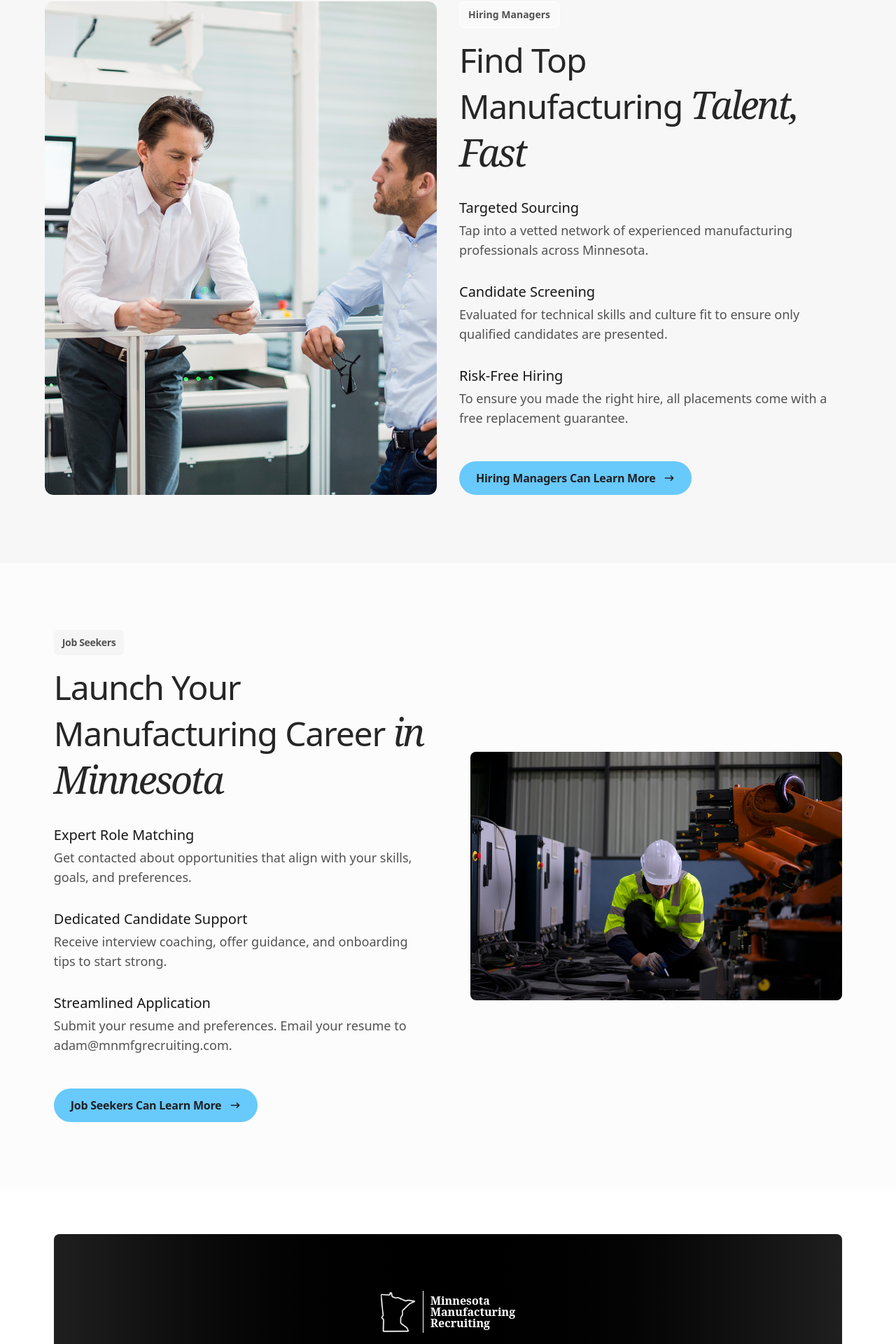
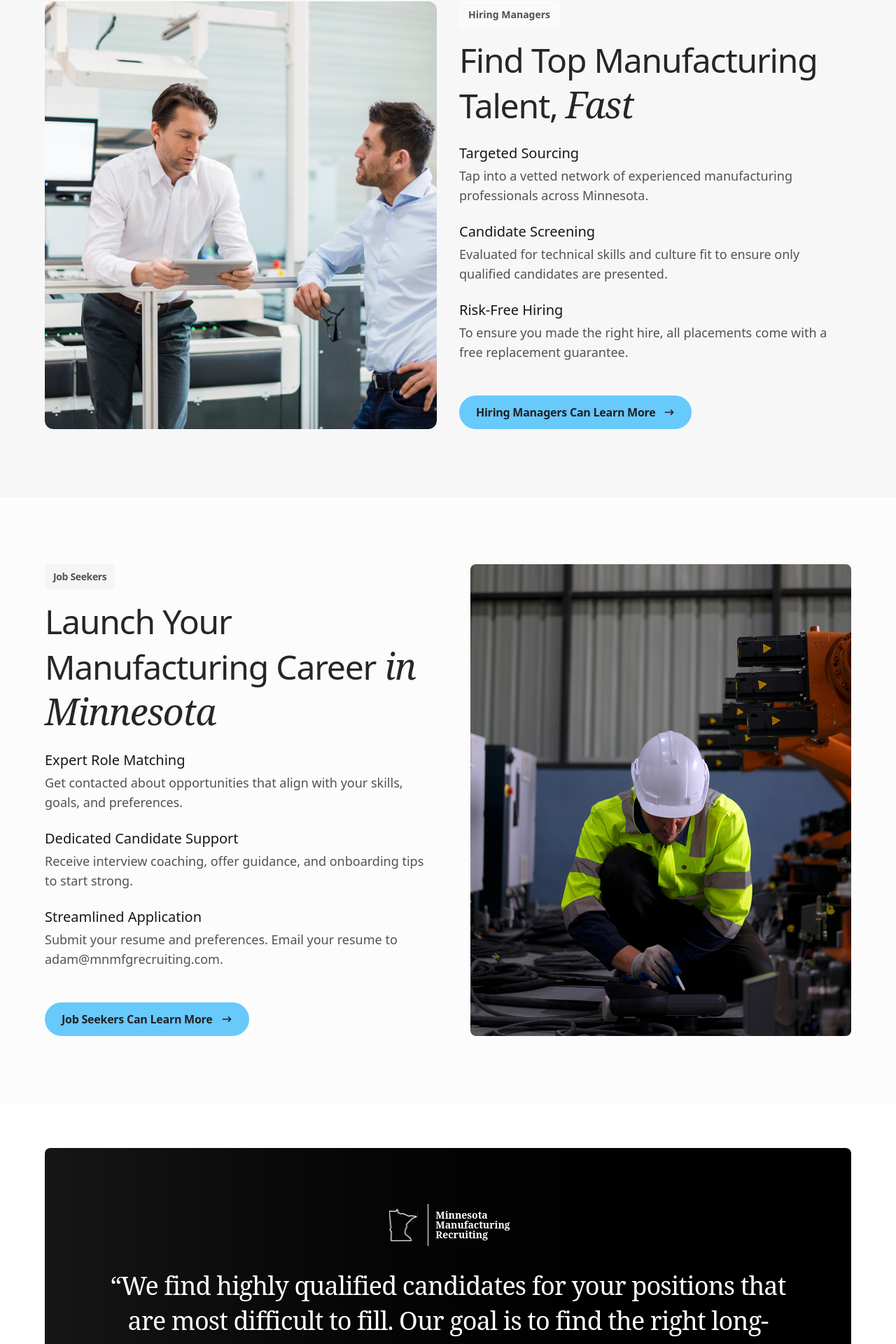
Before and after one commit to mhlauf1/mmr, a Next.js app: page / in a window 1280 px wide. Shown: the part 855-2775 px from the top of the page at 70% size. Built offline with nearby package versions, Linux system fonts and the light colour scheme.

Commit message:
home page tweaks:

```diff
--- a/src/sections/home/AdamQuote.tsx
+++ b/src/sections/home/AdamQuote.tsx
@@ -3,8 +3,8 @@ import Image from "next/image";
 
 const AdamQuote = () => {
   return (
-    <section className="px-4 md:px-[6%] mb-12 md:mb-16 mx-auto">
-      <div className="rounded-lg  bg-linear-to-r from-[#1f1f20] to-[#1f1f20] via-black relative flex-col   flex items-center justify-center py-12 md:py-20 mt-12 md:mt-16 px-4">
+    <section className="px-4 md:px-[4%] lg:px-[5%] mb-12 md:mb-16 mx-auto">
+      <div className="rounded-lg  bg-linear-to-r from-[#161616] to-black relative flex-col   flex md:items-center justify-center py-10 md:py-20 mt-12 md:mt-16 px-4">
         <div
           className={`flex flex-row items-center mb-2 gap-[10px]
             `}
@@ -12,32 +12,36 @@ const AdamQuote = () => {
           <Image
             src="/minnesota.svg"
             alt="Minnesota Manufacturing Recruiting"
-            className="filter brightness-0 invert"
+            className="filter h-[42px] md:h-[50px] brightness-0 invert"
             width={50}
             height={50}
           />
           <div className="h-[60px] w-[1px] bg-white"></div>
-          <h3 className="font-pt-serif leading-[1] md:text-base text-white font-semibold text-sm">
+          <h3 className="font-pt-serif leading-[1]  text-white font-semibold text-xs md:text-sm">
             Minnesota <br /> Manufacturing <br /> Recruiting
           </h3>
         </div>
-        <h3 className="text-white  md:max-w-5xl font-pt-serif tracking-tight px-2 md:px-4 leading-[1.3] mt-6 text-2xl md:text-3xl lg:text-4xl  text-center ">
+        <h3 className="text-white  md:max-w-5xl font-pt-serif tracking-tight px-2 md:px-4 leading-[1.4] mt-4 md:mt-6 text-2xl md:text-3xl lg:text-4xl  md:text-center ">
           “We find highly qualified candidates for your positions that are most
           difficult to fill. Our goal is to find the right long-term fit for
           your company and to provide a great experience for you and the
           candidate.”
         </h3>
+        <div className="flex mt-8 flex-col items-end md:items-center">
           <Image
             src="/adam-mott.png"
             height={108}
-          className="rounded-full h-[88px] md:h-[108px] w-[88px] md:w-[108px] mt-8"
+            className="rounded-full h-[64px] md:h-[74px] w-[64px] md:w-[74px] mt-12 md:mt-8"
             width={108}
             alt="Adam Mott"
           />
-        <h3 className="mt-3 font-semibold text-lg md:text-xl text-white">
+          <h3 className="mt-3 font-semibold text-base md:text-lg lg:text-xl text-white">
             Adam Mott
           </h3>
-        <p className="text-neutral-300">Founder & Principal Recruiter</p>
+          <p className="text-neutral-300 md:text-base text-sm">
+            Founder & Principal Recruiter
+          </p>
+        </div>
       </div>
     </section>
   );
--- a/src/sections/home/CTA.tsx
+++ b/src/sections/home/CTA.tsx
@@ -3,10 +3,10 @@ import { Button } from "@/components/Buttons";
 
 const CTA = () => {
   return (
-    <section className="bg-[#202023] relative h-[60vh] py-16 md:py-0 md:h-[65vh]">
-      <div className="px-4 sm:px-8 h-full justify-center py-8 items-center flex flex-col">
+    <section className="bg-[#111111] relative h-[60vh] py-16 md:py-0 md:h-[65vh]">
+      <div className="px-4 md:px-[4%] lg:px-[5%] h-full justify-center py-8 items-center flex flex-col">
         <div className="flex flex-col md:mt-auto  items-center">
-          <h2 className="text-3xl sm:text-5xl max-w-[15ch] md:max-w-xl text-white md:text-7xl font-medium tracking-tight text-center">
+          <h2 className=" text-4xl md:text-5xl max-w-[15ch] md:max-w-xl text-white lg:text-6xl font-medium tracking-tight text-center">
             Find the perfect hire for
             <span className="font-pt-serif tracking-tighter italic">
               {" "}
--- a/src/sections/home/FAQ.tsx
+++ b/src/sections/home/FAQ.tsx
@@ -32,15 +32,15 @@ export default function FAQ() {
   const toggle = (i: number) => setOpenIndex(openIndex === i ? null : i);
 
   return (
-    <section className="px-4 sm:px-6 lg:px-8 pt-20 md:pt-24 mb-8">
-      <h2 className="text-3xl md:text-5xl font-medium tracking-tight text-center mb-4 md:mb-6">
+    <section className=" px-4 md:px-[4%] lg:px-[5%] pt-16 md:pt-24 mb-8 md:mb-20">
+      <h2 className="text-3xl md:text-4xl lg:text-5xl font-medium tracking-tight text-center mb-4 md:mb-6">
         Frequently Asked Questions
       </h2>
       <p className="text-center text-neutral-600 md:text-lg mb-8">
         Get answers to frequently asked questions about the recruitment process.
       </p>
 
-      <div className="max-w-7xl bg-neutral-100 rounded-xl px-[3%] p-12 mx-auto">
+      <div className="max-w-7xl bg-neutral-50 border border-neutral-100 rounded-xl px-[3%] p-6 md:p-12 mx-auto">
         <div className="divide-y divide-gray-200">
           {faqs.map((item, idx) => {
             const isOpen = openIndex === idx;
--- a/src/sections/home/Hero.tsx
+++ b/src/sections/home/Hero.tsx
@@ -43,7 +43,7 @@ const Hero = () => {
                 >
                   <button
                     type="button"
-                    className="inline-flex items-center whitespace-nowrap mb-4 tracking-tight font-semibold cursor-pointer text-sm bg-white/10 backdrop-blur gap-2 md:px-3 md:py-2 rounded-full duration-200 hover:text-white hover:shadow-xs text-neutral-50"
+                    className="inline-flex items-center whitespace-nowrap mb-8 md:mb-4 tracking-tight font-semibold cursor-pointer text-sm bg-white/10 backdrop-blur gap-2 md:px-3 md:py-2 rounded-full duration-200 hover:text-white hover:shadow-xs text-neutral-50"
                   >
                     {/* hidden below md, shown md+ */}
                     <span className="hidden md:inline whitespace-nowrap">
@@ -63,10 +63,10 @@ const Hero = () => {
                   initial="hidden"
                   animate="visible"
                   variants={textVariants}
-                  className=" mb-2 md:mb-4 text-center md:text-start md:max-w-[20ch] mx-auto font-normal leading-[1.2] text-[36px] sm:text-5xl lg:text-7xl text-white tracking-tight"
+                  className=" mb-2 md:mb-4 text-center md:text-start md:max-w-[20ch] mx-auto font-normal leading-[1.2] text-4xl sm:text-5xl lg:text-7xl text-white tracking-tight"
                 >
                   Connecting Minnesota Manufacturers with
-                  <span className="font-pt-serif tracking-tighter italic">
+                  <span className="font-pt-serif tracking-tight italic">
                     {" "}
                     Exceptional Talent
                   </span>
--- a/src/sections/home/HiringManagers.tsx
+++ b/src/sections/home/HiringManagers.tsx
@@ -44,13 +44,13 @@ const HiringManagers = () => {
               <span className="text-sm md:text-md bg-neutral-50 border border-white px-3 py-2 rounded-md font-semibold text-neutral-600">
                 Hiring Managers
               </span>
-              <h2 className="mt-4 text-4xl  md:text-5xl text-center md:text-start max-w-[18ch] font-medium text-neutral-800 leading-tight tracking-tight">
-                Find Top Manufacturing{" "}
-                <span className="font-pt-serif text-[42px] md:text-[54px] italic tracking-tighter">
-                  Talent, Fast
+              <h2 className="mt-4 text-3xl md:text-4xl lg:text-5xl text-center md:text-start font-medium text-neutral-800 leading-tight tracking-tight">
+                Find Top Manufacturing Talent,{" "}
+                <span className="font-pt-serif text-[31px] md:text-[40px] lg:text-[52px] italic tracking-tight">
+                  Fast
                 </span>
               </h2>
-              <div className="mt-8 flex flex-col gap-8">
+              <div className="mt-6 flex flex-col gap-6">
                 {contentData.map((item) => (
                   <div key={item.id} className="flex flex-col gap-1">
                     <h4 className="text-neutral-900 font-medium text-lg md:text-xl">
--- a/src/sections/home/JobSeekers.tsx
+++ b/src/sections/home/JobSeekers.tsx
@@ -23,22 +23,22 @@ const contentData = [
 
 const JobSeekers = () => {
   return (
-    <section className="flex border-t border-neutral-100  bg-[#FCFCFC] flex-col pt-12 md:py-24 px-4 md:px-[6%]">
+    <section className="flex border-t border-neutral-100  bg-[#FCFCFC] flex-col pt-12 md:py-24  px-4 md:px-[4%] lg:px-[5%]">
       <div className="flex justify-between md:max-w-[90vw] md:min-h-[60vh] w-full mx-auto flex-col md:flex-row gap-8 md:gap-16">
         <div className="flex md:items-start w-full items-center justify-between flex-1 flex-col">
           <div className="flex flex-col items-center md:items-start">
             <span className="text-sm md:text-md bg-neutral-100 px-3 py-2 rounded-md tracking-tight font-semibold text-neutral-600">
               Job Seekers
             </span>
-            <h2 className="mt-4 text-center md:text-start text-4xl md:text-5xl max-w-[20ch] tracking-tight text-neutral-800 font-medium leading-tight">
+            <h2 className="mt-4 text-center md:text-start text-3xl md:text-4xl lg:text-5xl max-w-[22ch] tracking-tight text-neutral-800 font-medium leading-tight">
               Launch Your Manufacturing Career
-              <span className="font-pt-serif text-[42px] md:text-[54px] tracking-tighter italic">
+              <span className="font-pt-serif text-[31px] md:text-[40px] lg:text-[52px] tracking-tight italic">
                 {" "}
                 in Minnesota
               </span>
             </h2>
 
-            <div className="flex mt-8 flex-col gap-8">
+            <div className="flex mt-6 flex-col gap-6">
               {contentData.map((item) => (
                 <div key={item.id} className="flex  flex-col gap-1">
                   <h4 className="text-neutral-900 font-medium text-lg md:text-xl">
@@ -57,17 +57,13 @@ const JobSeekers = () => {
           </Link>
         </div>
         <div className="flex flex-1">
-          <div className=" relative rounded-xl h-full flex justify-center items-center w-full">
+          <div className=" relative rounded-xl h-64 md:h-full flex justify-center items-center w-full">
             <Image
               src="/engineer-1.jpg"
               className="object-cover rounded-lg object-bottom"
-              height={800}
-              width={800}
+              fill
               alt="Job skeeing"
             />
-            {/*   <div className="w-[1px] absolute top-0 right-[25%] h-full bg-white"></div>
-            <div className="absolute top-36 right-[25%] left-0 h-[1px] bg-white"></div>
-            <div className="absolute bottom-16 right-0 left-[75%] h-[1px] bg-white"></div> */}
           </div>
         </div>
       </div>
```
Also changed, not shown: src/components/BottomCTA.tsx (+5 -5 lines), src/components/Testimonials.tsx (+9 -5 lines). Lines whose indentation alone changed are shown as unchanged.
